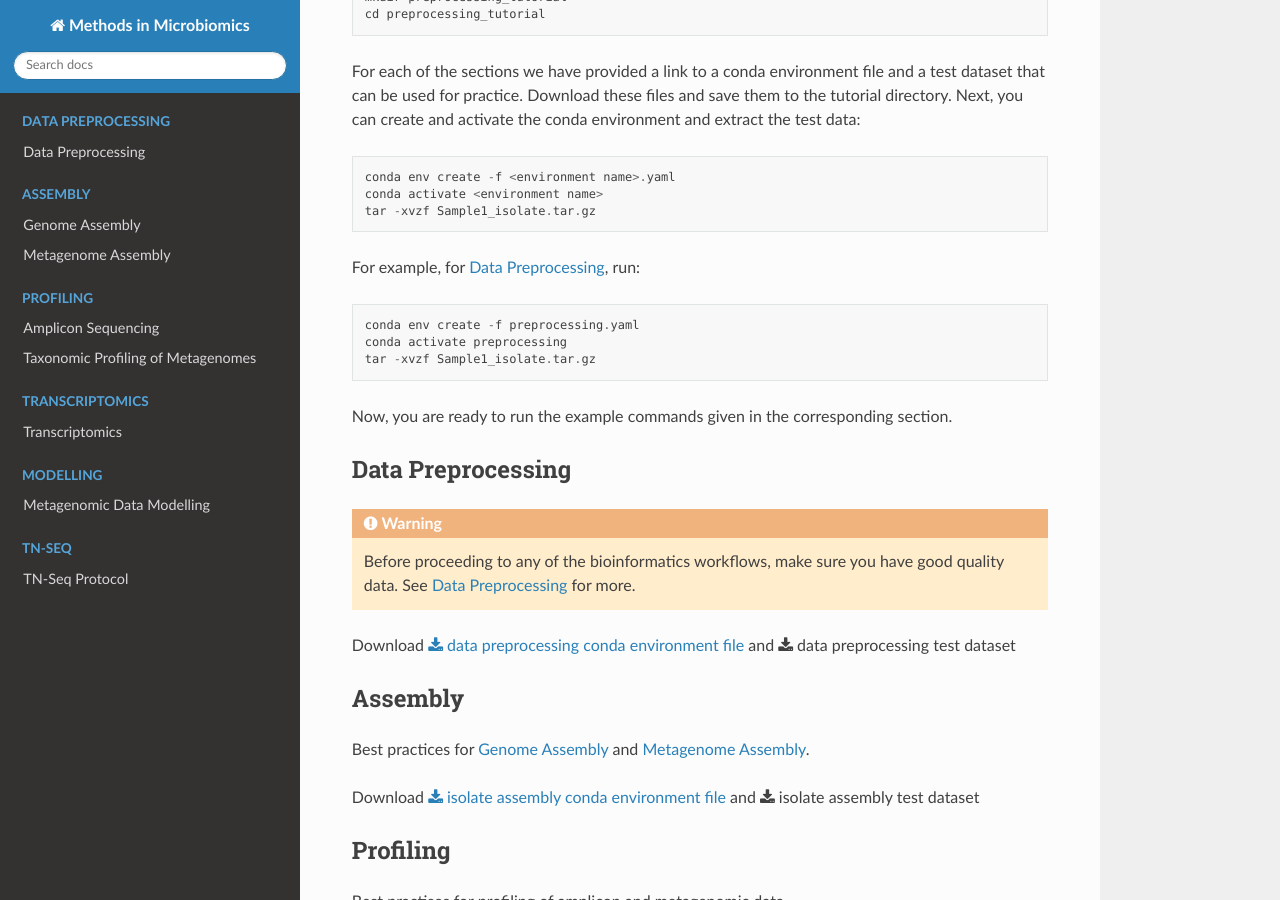
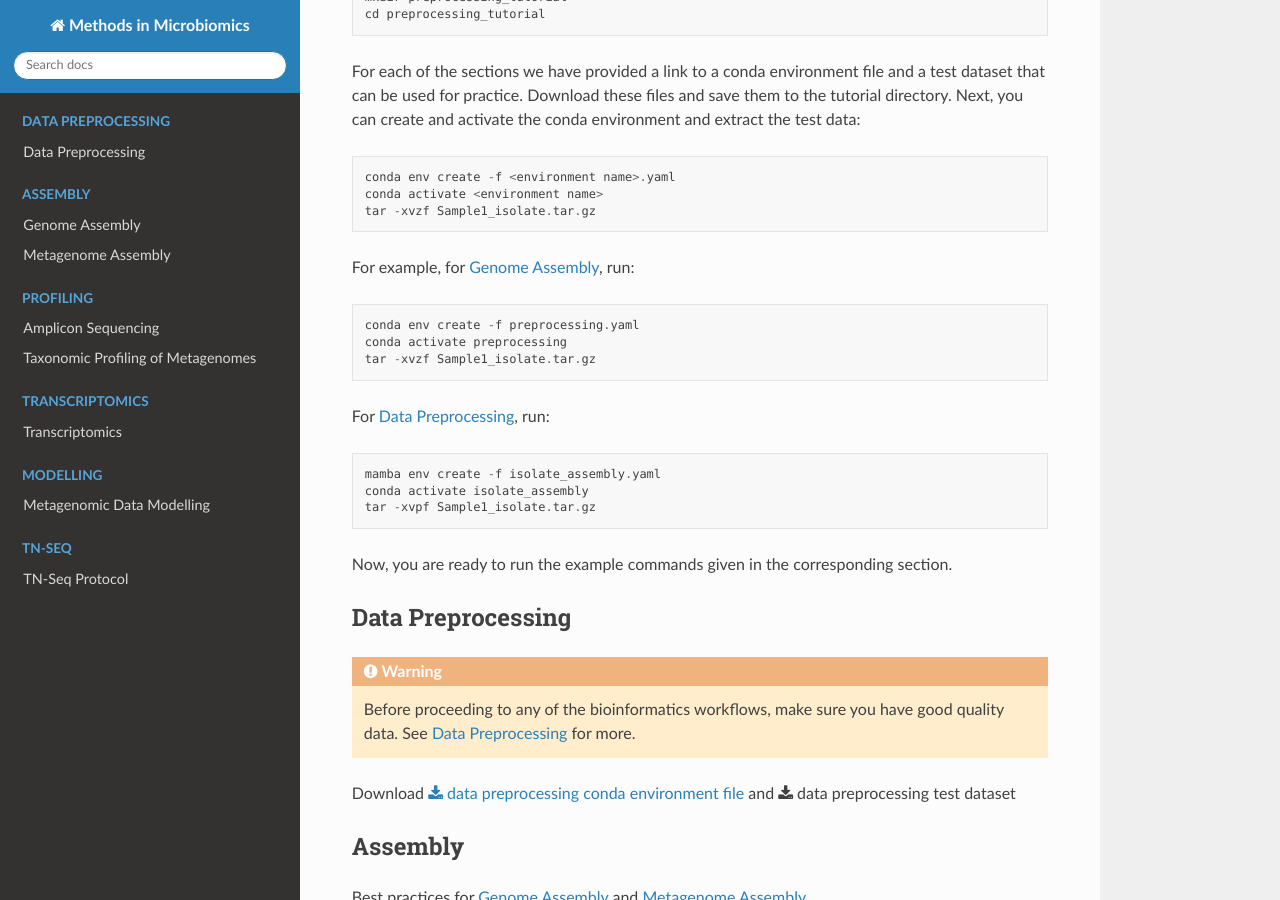
Before and after one commit to MicrobiologyETHZ/Methods_in_Microbiomics, a Sphinx documentation site: the page built from docs/index.rst, in a window 1280 px wide and 900 px high, scrolled down 616 px. Built offline with Sphinx 7.4.7 and the Read the Docs theme 2.0.0, drawn with Linux system fonts in a browser that asks for light colours; pages that are not in the unit, such as notebooks, are missing from menus.

Commit message:
update conda environment, typos, finalizations

```diff
--- a/docs/assembly/genome_assembly.rst
+++ b/docs/assembly/genome_assembly.rst
@@ -9,9 +9,9 @@
 
 .. note::
 
-    Long read sequencing (with PacBio or Nanopore) offers creation of complete circularized bacterial genomes. However, the bioinformatics methods for this are still in development. They are likely to change as technology develops, and the standard protocols are less well established (See `this genome assemlby guide`_ for current suggestions).
+    Long read sequencing (with PacBio or Nanopore) offers creation of complete circularized bacterial genomes. However, the bioinformatics methods for this are still in development. They are likely to change as technology develops, and the standard protocols are less well established (See `this genome assembly guide`_ for current suggestions).
 
-.. _this genome assemlby guide: https://github.com/rrwick/Trycycler/wiki/Guide-to-bacterial-genome-assembly
+.. _this genome assembly guide: https://github.com/rrwick/Trycycler/wiki/Guide-to-bacterial-genome-assembly
 
 -----------------------------------------
 Isolate genome assembly using short reads
--- a/docs/index.rst
+++ b/docs/index.rst
@@ -46,13 +46,21 @@
    conda activate <environment name>
    tar -xvzf Sample1_isolate.tar.gz
 
-For example, for  :doc:`/preprocessing/preprocessing`, run:
+For example, for  :doc:`/assembly/genome_assembly`, run:
 
 .. code-block::
 
    conda env create -f preprocessing.yaml
    conda activate preprocessing
    tar -xvzf Sample1_isolate.tar.gz
+
+For  :doc:`/preprocessing/preprocessing`, run:
+
+.. code-block::
+
+   mamba env create -f isolate_assembly.yaml
+   conda activate isolate_assembly
+   tar -xvpf Sample1_isolate.tar.gz
 
 Now, you are ready to run the example commands given in the corresponding section.
 
--- a/docs/tnseq/tnseq.rst
+++ b/docs/tnseq/tnseq.rst
@@ -2,7 +2,7 @@
 TN-Seq Protocol
 ===================
 .. _Tim van Opijnen et al.: https://doi.org/10.1038/nmeth.1377
-As descibed in by `Tim van Opijnen et al.`_, Tn-seq is a method to determine quantitative genetic interactions on a genome-wide scale in microorganisms.
+As descibed by `Tim van Opijnen et al.`_, Tn-seq is a method to determine quantitative genetic interactions on a genome-wide scale in microorganisms.
 
 -----------------
 Sequence Mapping
```
Also changed, not shown: docs/preprocessing/preprocessing.rst (+15 -15 lines).
